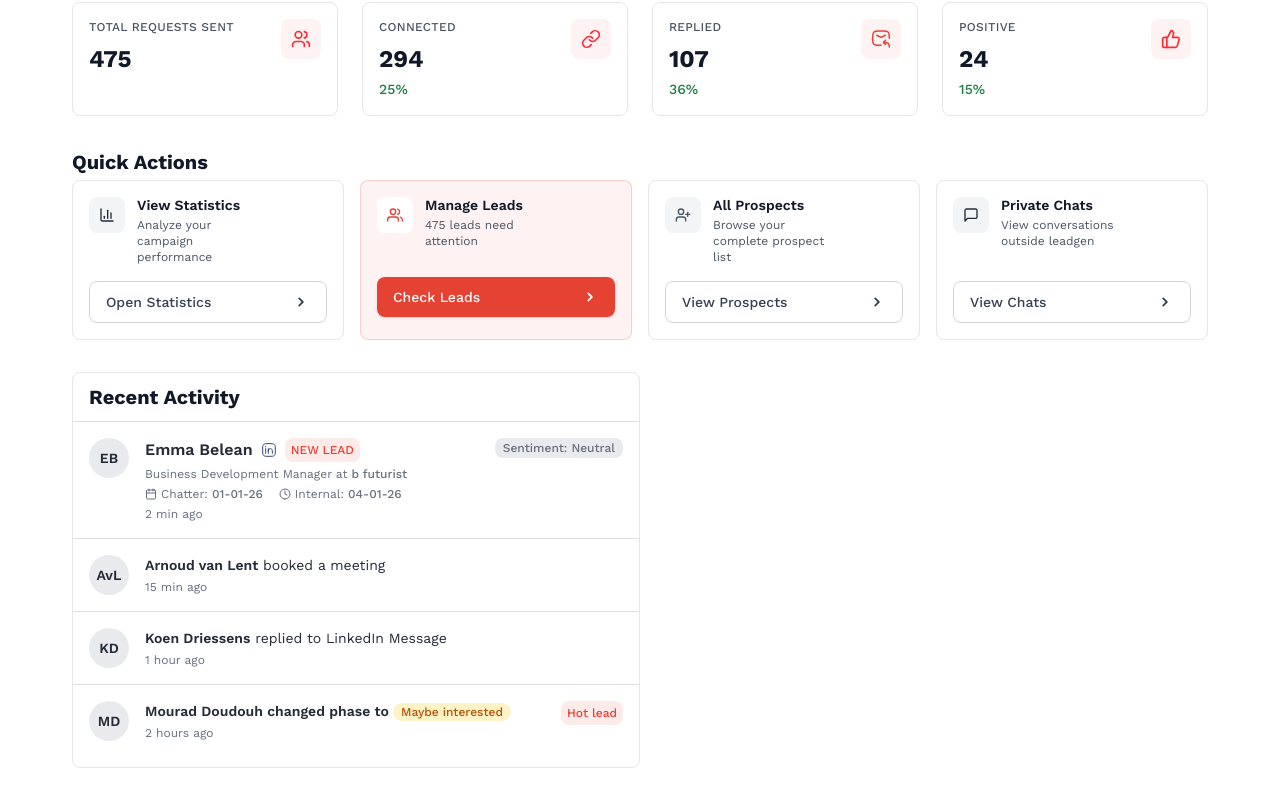
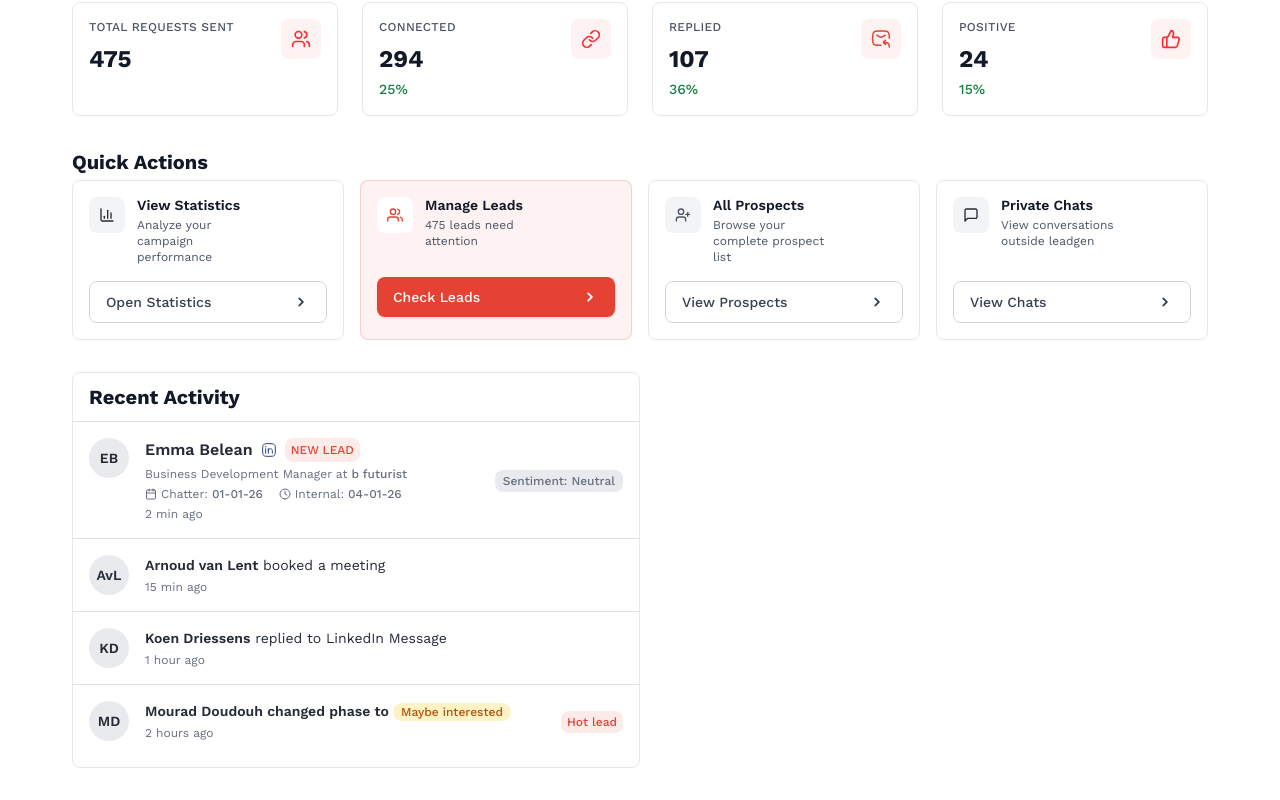
Before and after one commit to nomanmujahid1144/leadblock, a Next.js app: page / in a window 1280 px wide. Shown: the part 406-1206 px from the top of the page. Built offline with nearby package versions, Linux system fonts and the light colour scheme.

Commit message:
add: modify Activity Items

```diff
--- a/app/page.tsx
+++ b/app/page.tsx
@@ -7,7 +7,7 @@ import { statsData, quickActionsData, recentActivities } from '@/data/home/mockD
 
 export default function Home() {
   return (
-    <div className="min-h-screen max-w-[1400px] mx-auto px-6 lg:px-8">
+    <div className="min-h-screen max-w-[1400px] mx-auto px-6 lg:px-6 xl:px-8">
       {/* Header */}
       <Header />
 
@@ -34,7 +34,7 @@ export default function Home() {
         </section>
 
         {/* Recent Activity Section */}
-        <section className="bg-white rounded-lg border border-neutral-200 px-4 py-2.5 animate-fade-in w-1/2" style={{ animationDelay: '800ms' }}>
+        <section className="bg-white rounded-lg border border-neutral-200 px-4 py-2.5 animate-fade-in w-full lg:w-1/2" style={{ animationDelay: '800ms' }}>
           <h2 className="text-xl font-bold text-neutral-900 mb-2.5">Recent Activity</h2>
           <div className="space-y-0">
             {recentActivities.map((activity, index) => (
--- a/components/home/ActivityItem.tsx
+++ b/components/home/ActivityItem.tsx
@@ -44,8 +44,8 @@ const ActivityItem: React.FC<ActivityItemProps> = ({ activity, index }) => {
                   <p className="text-xs text-text">{activity.timestamp}</p>
                 </div>
               </div>
-              <div className='flex justify-center items-center h-full'>
-              <span className="px-2 py-0.5 bg-icon-box text-text text-xs font-medium rounded-lg whitespace-nowrap">
+              <div className='self-center'>
+                <span className="px-2 py-1 bg-icon-box text-text text-xs font-medium rounded-lg whitespace-nowrap">
                   Sentiment: Neutral
                 </span>
               </div>
@@ -87,9 +87,11 @@ const ActivityItem: React.FC<ActivityItemProps> = ({ activity, index }) => {
                 <p className="text-xs text-text mt-1">{activity.timestamp}</p>
               </div>
               {activity.details.status && (
+                <div className='self-center'>
                   <span className="px-1.5 py-1 bg-primary/10 text-primary text-xs font-medium rounded-lg">
                     {activity.details.status}
                   </span>
+                </div>
               )}
             </div>
           </div>
```
Lines whose indentation alone changed are shown as unchanged.
